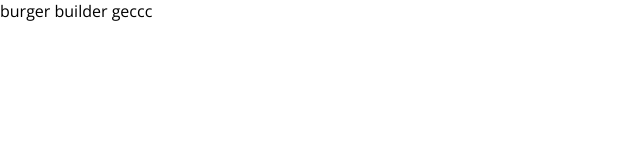
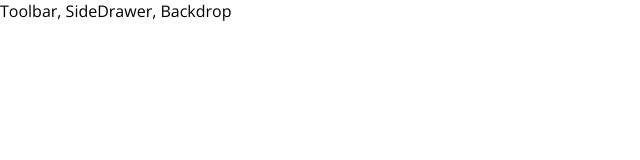
Before and after one commit to pldvd/burger-builder, a React (Create React App) app: page / in a window 1280 px wide. Shown: the top 160 px of the page, without its empty margins (0-640 px from the left). Built offline with nearby package versions, Linux system fonts and the light colour scheme.

Commit message:
create Layout component to wrap navbar and main content

```diff
--- a/src/App.js
+++ b/src/App.js
@@ -1,9 +1,12 @@
 import React from 'react';
+import Layout from '../src/components/Layout/Layout';
 
 function App() {
   return (
     <div>
-      burger builder geccc
+      <Layout>
+
+      </Layout>
     </div>
   );
 }
--- /dev/null
+++ b/src/components/Layout/Layout.js
@@ -0,0 +1,12 @@
+import React, {Fragment} from 'react';
+
+const layout = (props) => {
+  return (
+    <Fragment>
+      <div>Toolbar, SideDrawer, Backdrop</div>
+      <main>{props.children}</main>
+    </Fragment>
+  )
+}
+
+export default layout;
```
